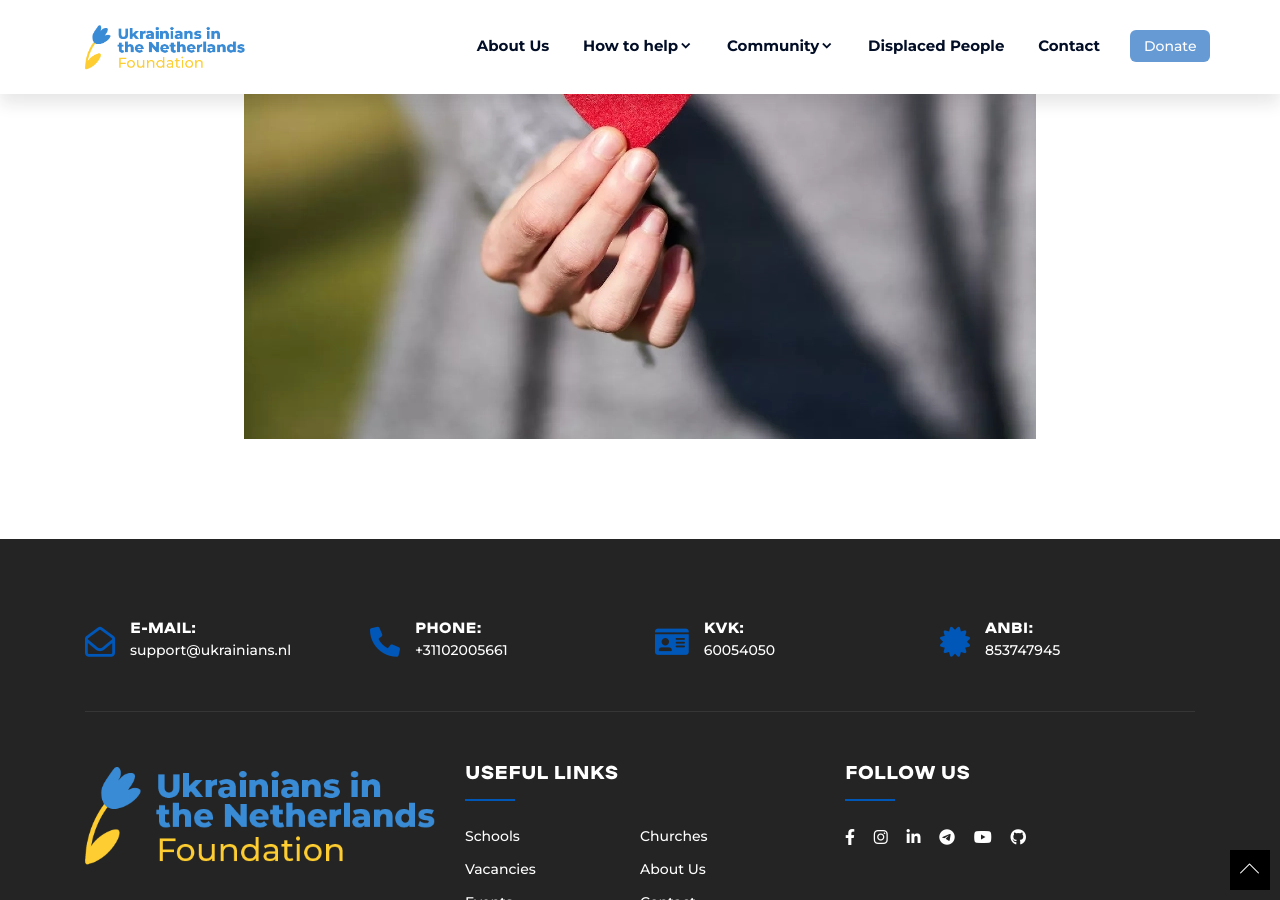
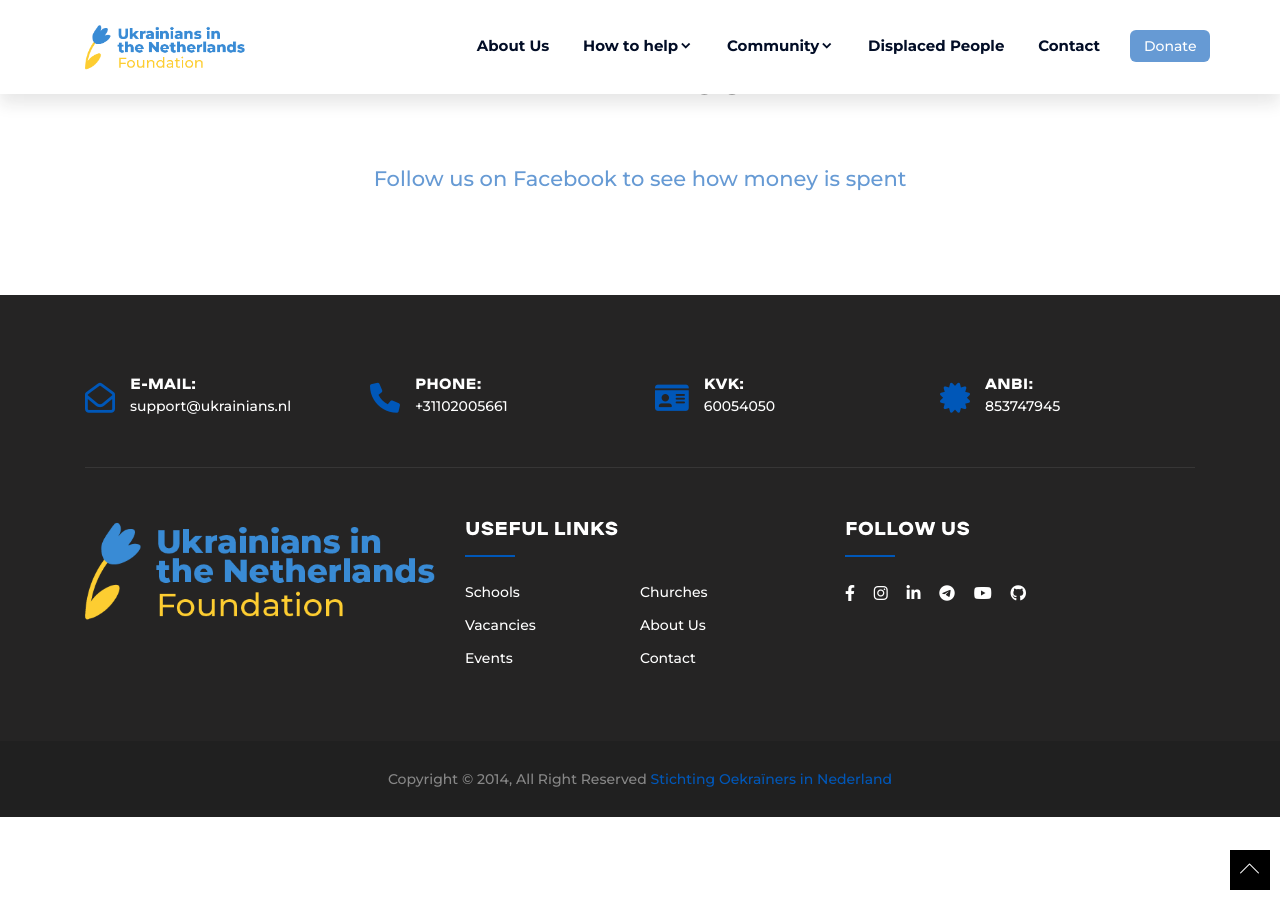
Before and after one commit to ua-nl/ua-nl.github.io, a Jekyll site: the page built from pages/financial-support-thank-you.html, in a window 1280 px wide and 900 px high, scrolled down 767 px. Built offline with Jekyll 4.4.1, drawn with Linux system fonts in a browser that asks for light colours; a script that is not in the unit is left out.

Commit message:
fix: thank you page mobile and low resolution layout

```diff
--- a/pages/financial-support-thank-you.html
+++ b/pages/financial-support-thank-you.html
@@ -5,6 +5,10 @@
 ---
 
 <div class="text-center">
-    <h1 class="pt-50 pb-50">Thank You!</h1>
-    <img src="{{site.baseurl}}/assets/img/financial-support/thank-you.webp" class="mb-100" />
+    <img src="{{site.baseurl}}/assets/img/financial-support/thank-you.webp" class="mb-50 mt-30" style="height: 100%;" />
+    <h2 class="pb-50">Thank You!</h2>
+    <a href="{{site.facebook_url}}" rel="noopener noreferrer" target="_blank">
+        <span style="font-size: 1.5em;">Follow us on Facebook to see how money is spent</span>
+    </a>
+    <div class="mb-100"></div>
 </div>
```
Also changed, not shown: assets/img/financial-support/thank-you.webp.
